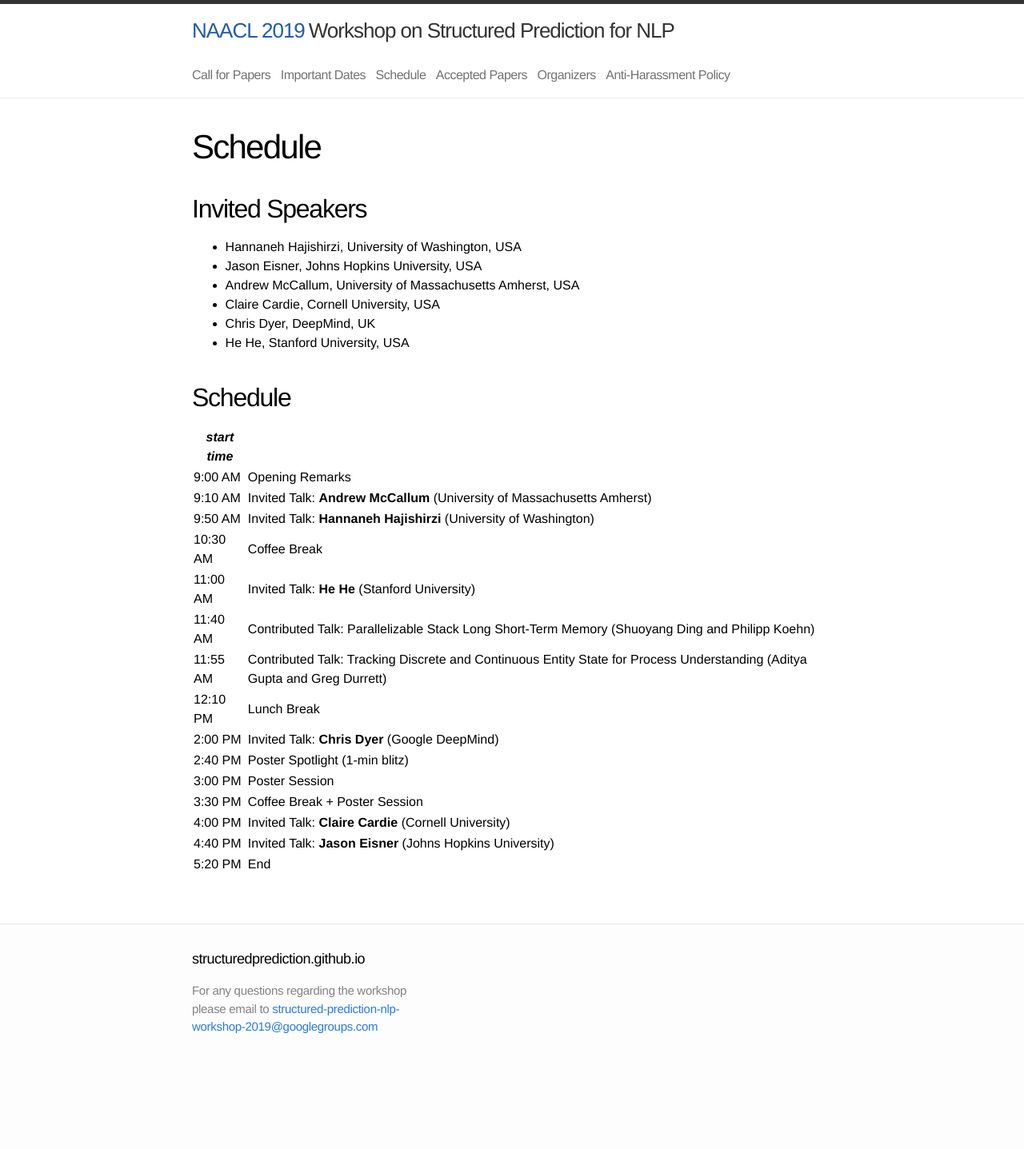
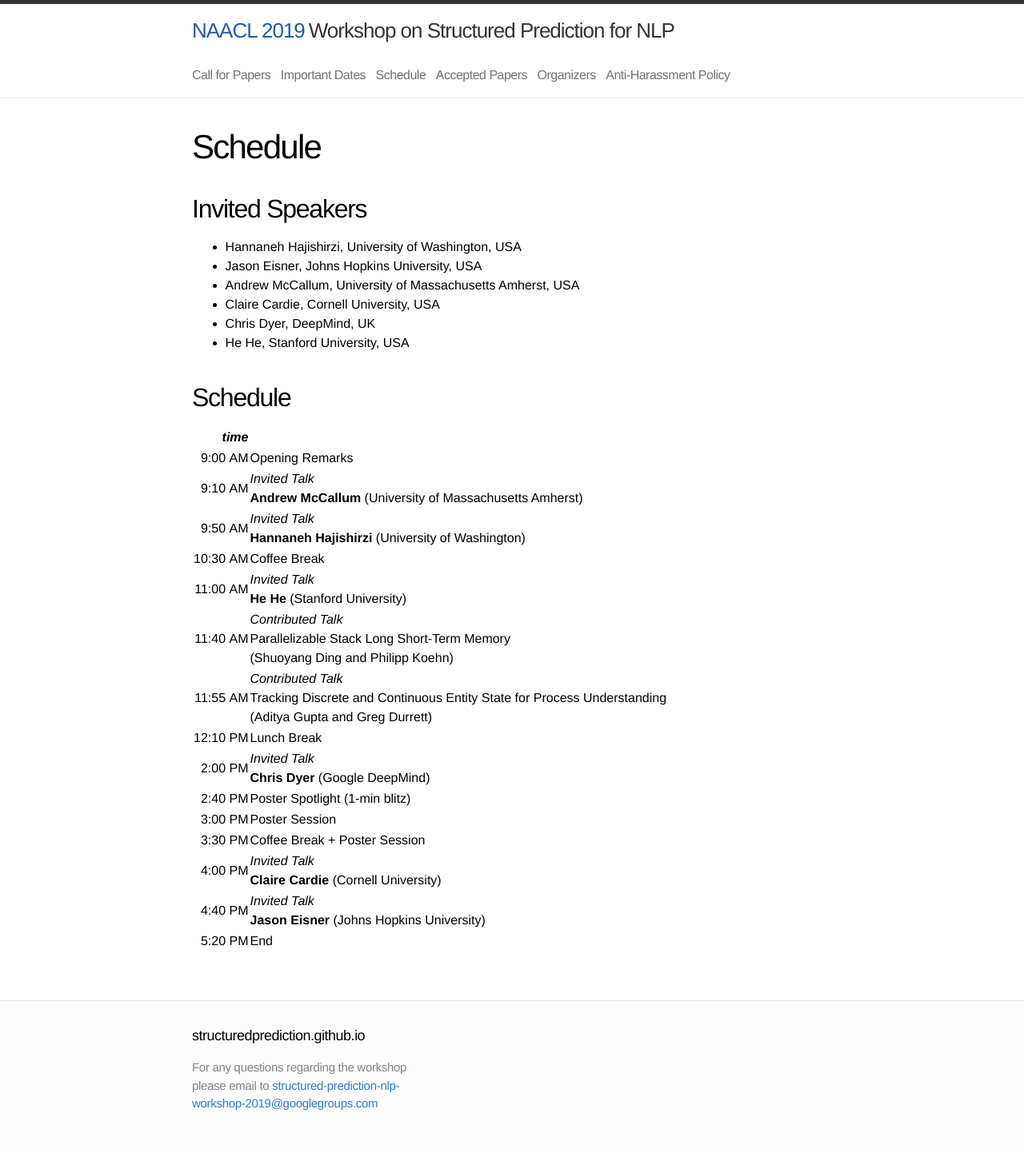
Before and after one commit to structuredprediction/structuredprediction.github.io, a Jekyll site: the page built from SPNLP19/3_schedule.md, in a window 1280 px wide. Shown: the whole page at 80% size. Built offline with Jekyll 4.4.1, drawn with Linux system fonts in a browser that asks for light colours; before the commit the page ends 1341 px from its top, so only the background shows below that.

Commit message:
update schedule formatting

```diff
--- a/SPNLP19/3_schedule.md
+++ b/SPNLP19/3_schedule.md
@@ -16,20 +16,20 @@
 
 ## Schedule
 
-| _start time_   |  |
-|----------|--|
-|  9:00 AM | Opening Remarks |
-|  9:10 AM | Invited Talk: **Andrew McCallum** (University of Massachusetts Amherst) |
-|  9:50 AM | Invited Talk: **Hannaneh Hajishirzi** (University of Washington) |
-| 10:30 AM | Coffee Break |
-| 11:00 AM | Invited Talk: **He He** (Stanford University) |
-| 11:40 AM | Contributed Talk: Parallelizable Stack Long Short-Term Memory (Shuoyang Ding and Philipp Koehn) |
-| 11:55 AM | Contributed Talk: Tracking Discrete and Continuous Entity State for Process Understanding (Aditya Gupta and Greg Durrett) |
-| 12:10 PM | Lunch Break |
-|  2:00 PM | Invited Talk:  **Chris Dyer** (Google DeepMind) |
-|  2:40 PM | Poster Spotlight (1-min blitz) |
-|  3:00 PM | Poster Session |
-|  3:30 PM | Coffee Break + Poster Session |
-|  4:00 PM | Invited Talk: **Claire Cardie** (Cornell University)  |
-|  4:40 PM | Invited Talk: **Jason Eisner** (Johns Hopkins University) |
-|  5:20 PM | End  |
+| _time_   |  |
+|---------:|--|
+|  9:00&nbsp;AM | Opening Remarks |
+|  9:10&nbsp;AM | _Invited Talk_<br/>**Andrew McCallum** (University of Massachusetts Amherst) |
+|  9:50&nbsp;AM | _Invited Talk_<br/>**Hannaneh Hajishirzi** (University of Washington) |
+| 10:30&nbsp;AM | Coffee Break |
+| 11:00&nbsp;AM | _Invited Talk_<br/>**He He** (Stanford University) |
+| 11:40&nbsp;AM | _Contributed Talk_<br/>Parallelizable Stack Long Short-Term Memory<br/>(Shuoyang Ding and Philipp Koehn) |
+| 11:55&nbsp;AM | _Contributed Talk_<br/>Tracking Discrete and Continuous Entity State for Process Understanding<br/>(Aditya Gupta and Greg Durrett) |
+| 12:10&nbsp;PM | Lunch Break |
+|  2:00&nbsp;PM | _Invited Talk_<br/>**Chris Dyer** (Google DeepMind) |
+|  2:40&nbsp;PM | Poster Spotlight (1-min blitz) |
+|  3:00&nbsp;PM | Poster Session |
+|  3:30&nbsp;PM | Coffee Break + Poster Session |
+|  4:00&nbsp;PM | _Invited Talk_<br/>**Claire Cardie** (Cornell University)  |
+|  4:40&nbsp;PM | _Invited Talk_<br/>**Jason Eisner** (Johns Hopkins University) |
+|  5:20&nbsp;PM | End  |
```
